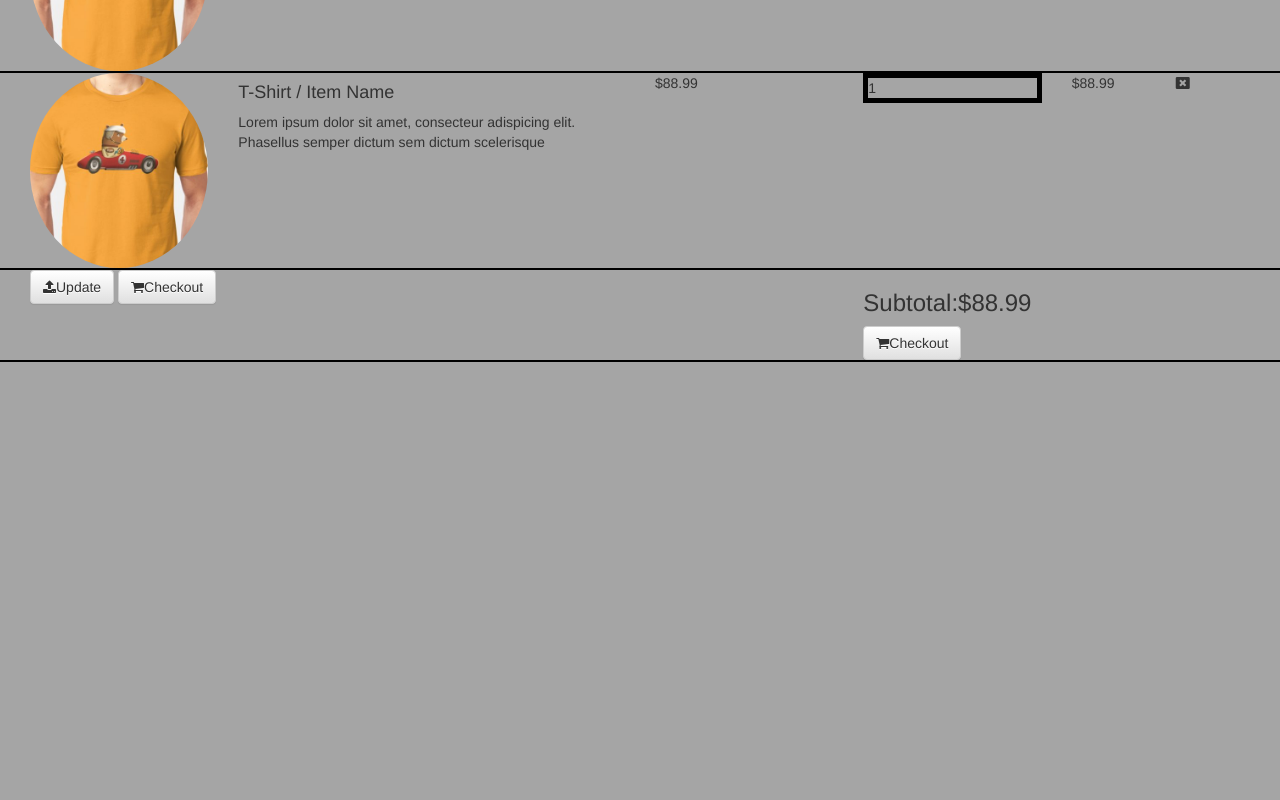
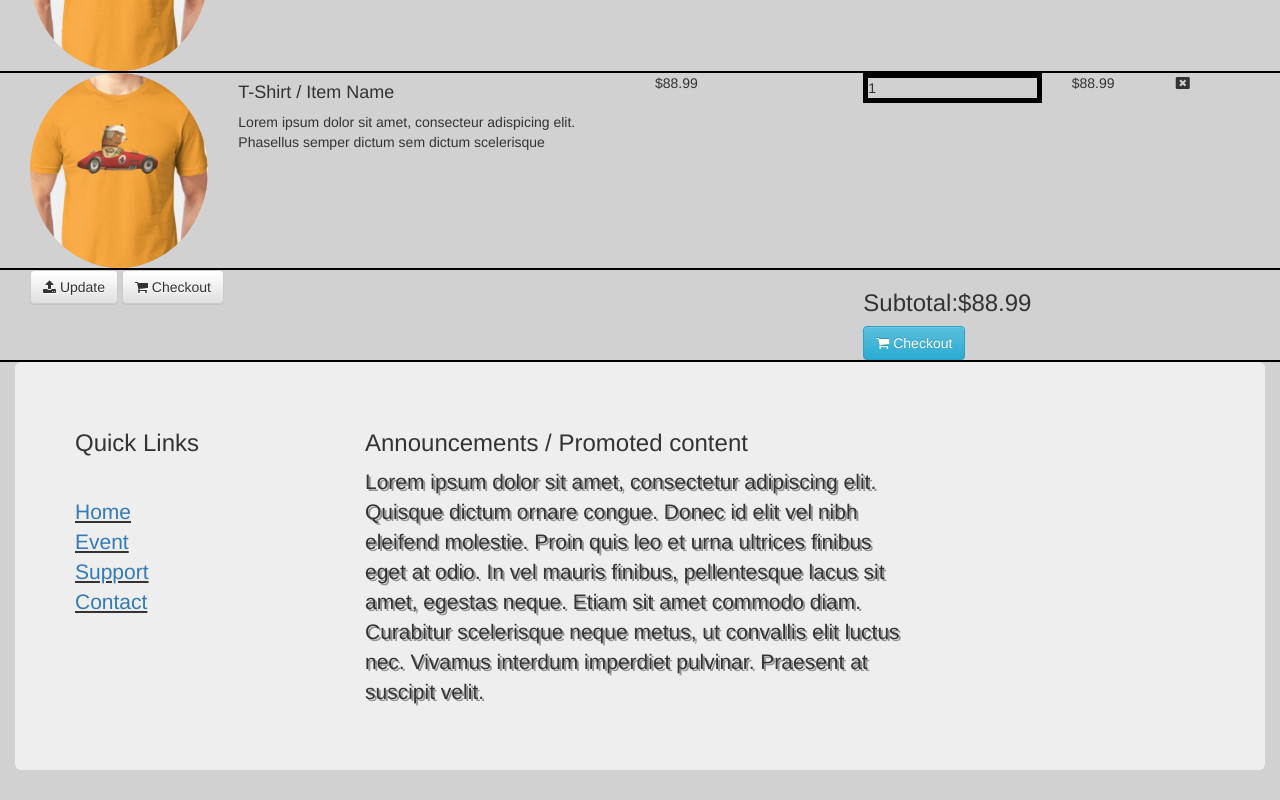
Before and after one commit to LucasCruceru/Examen-Sem2, a plain HTML site: page index.html in a window 1280 px wide. Shown: the part 750-1550 px from the top of the page. Before the commit the page ends 1112 px from the top, so only its background shows below. Drawn offline with nearby package versions, Linux system fonts and the light colour scheme.

Commit message:
5.Used text shadow

```diff
--- a/index.html
+++ b/index.html
@@ -130,15 +130,32 @@
     <div class="row">
         <div class="container-fluid col-lg-12 col-md-12">
 
-        <div class="col-md-8"><button type="button" class="btn btn-default"><i class="fa fa-upload" aria-hidden="true"></i>Update</button>
-        <button type="button" class="btn btn-default"><i class="fa fa-shopping-cart" aria-hidden="true"></i>Checkout</button></div>
-        <div class="col-md-4"><h3>Subtotal:$88.99</h3><button type="button" class="btn btn-default"><i class="fa fa-shopping-cart" aria-hidden="true"></i>Checkout</button></div>
+        <div class="col-md-8"><button type="button" class="btn btn-default"><i class="fa fa-upload" aria-hidden="true"></i> Update</button>
+        <button type="button" class="btn btn-default"><i class="fa fa-shopping-cart" aria-hidden="true"></i> Checkout</button></div>
+        <div class="col-md-4"><h3>Subtotal:$88.99</h3><button type="button" class="btn btn-info"><i class="fa fa-shopping-cart" aria-hidden="true"></i> Checkout</button></div>
     </div>
     </div>
     </div>
 
-    <div class="footer">
+    <div class="footer container-fluid">
+        <div class="jumbotron">
+            <div class="row">
+                <div class="col-md-3">
+                <h3>Quick Links</h3>
+                <p>
+                     <u><br/><a href="#">Home</a>
+                     <br/><a href="#">Event</a>
+                     <br/><a href="#">Support</a>
+                     <br/><a href="#">Contact</a></u>
+                </p>
+                </div>
+                <div class="col-md-6">
+                <h3>Announcements / Promoted content</h3>
+                <p class="shadowed">Lorem ipsum dolor sit amet, consectetur adipiscing elit. Quisque dictum ornare congue. Donec id elit vel nibh eleifend molestie. Proin quis leo et urna ultrices finibus eget at odio. In vel mauris finibus, pellentesque lacus sit amet, egestas neque. Etiam sit amet commodo diam. Curabitur scelerisque neque metus, ut convallis elit luctus nec. Vivamus interdum imperdiet pulvinar. Praesent at suscipit velit. </p></div>
+                <div class="col-md-3"></div>
 
+            </div>
+        </div>
 
     </div>
 
--- a/style.css
+++ b/style.css
@@ -16,5 +16,9 @@
 }
 
 body{
-    background:#a5a5a5;
+    background:#d1d1d1;
 }
+
+.shadowed {
+    text-shadow: 2px 2px #959595;
+}
```
